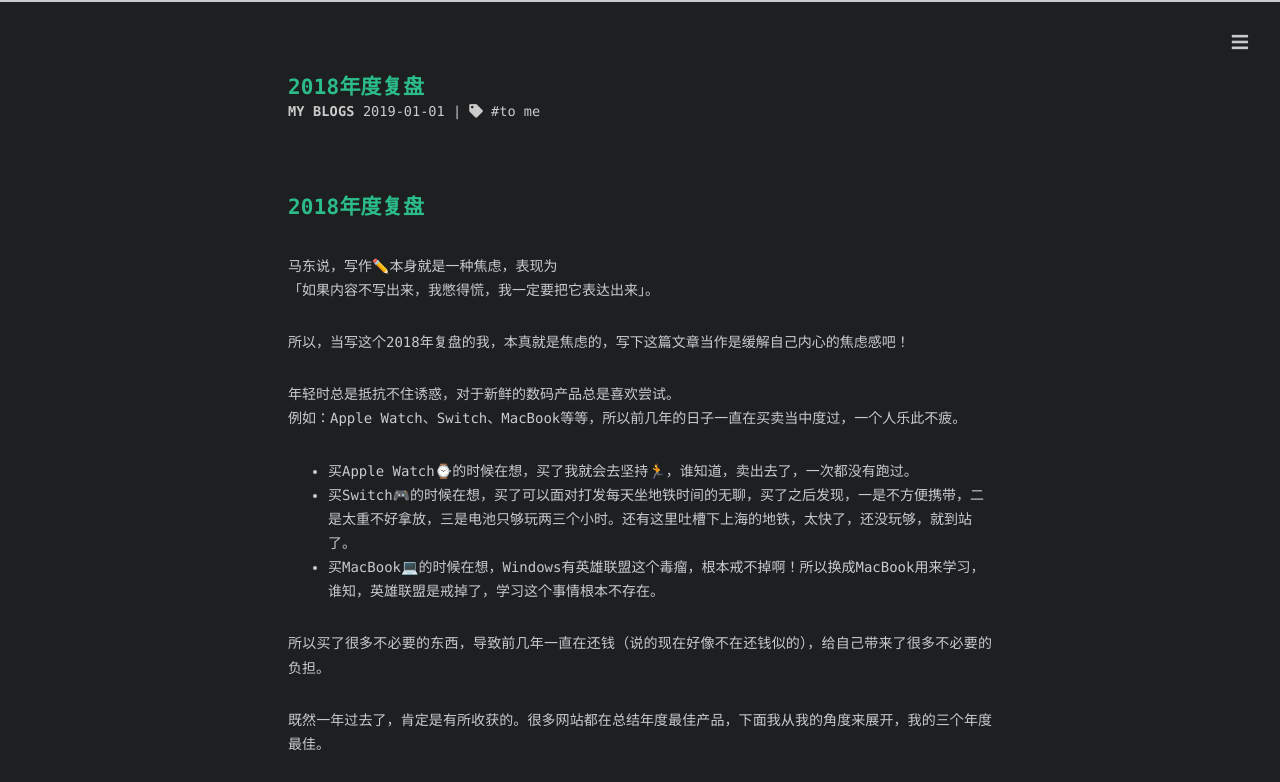
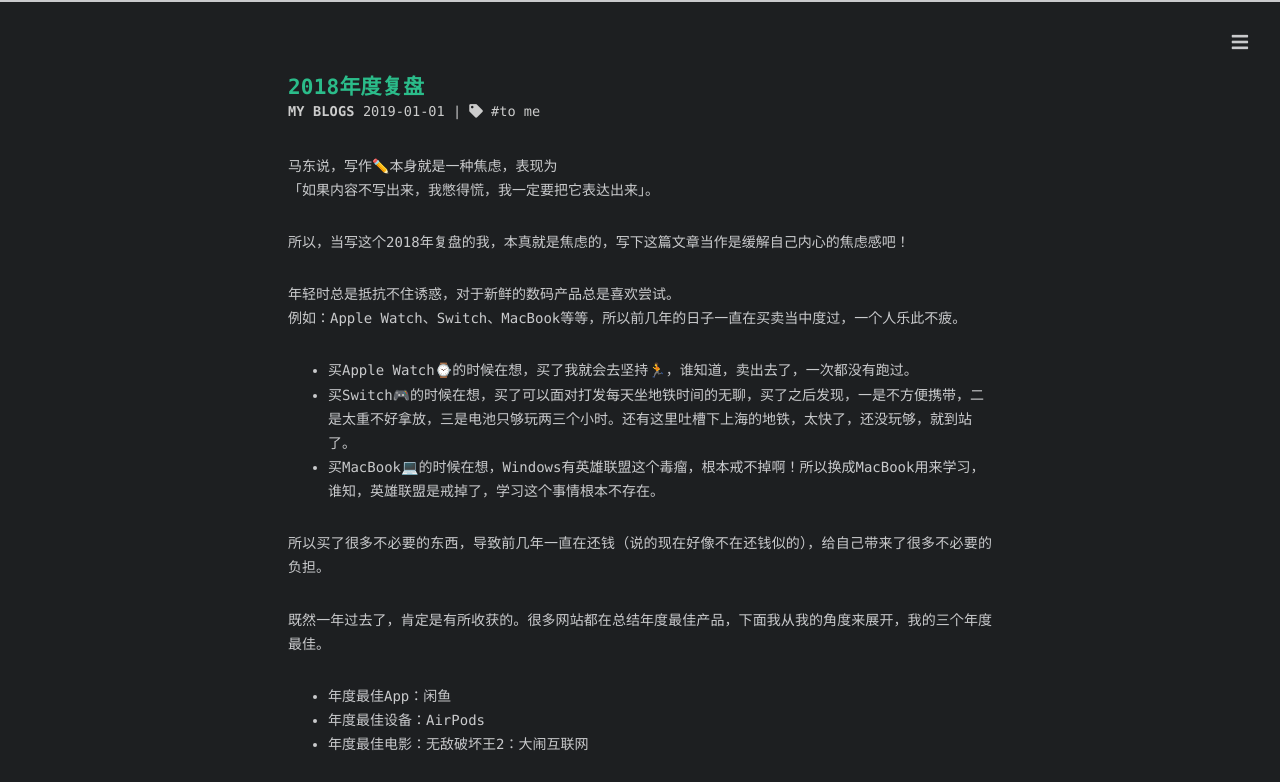
Before and after one commit to SongLiu0828/SongLiu0828.github.io, a plain HTML site: page 2019/01/01/2018年度复盘/index.html in a window 1280 px wide. Shown: the top 782 px of the page. Drawn offline with Linux system fonts and the light colour scheme; a web font is replaced by a local one.

Commit message:
Site updated: 2019-01-01 11:20:14

```diff
--- a/2019/01/01/2018年度复盘/index.html
+++ b/2019/01/01/2018年度复盘/index.html
@@ -6,21 +6,21 @@
     <meta http-equiv="X-UA-Compatible" content="IE=edge">
     <meta name="HandheldFriendly" content="True">
     <meta name="viewport" content="width=device-width, initial-scale=1, maximum-scale=1">
-    <meta name="description" content="2018年度复盘马东说，写作✏️本身就是一种焦虑，表现为「如果内容不写出来，我憋得慌，我一定要把它表达出来」。 所以，当写这个2018年复盘的我，本真就是焦虑的，写下这篇文章当作是缓解自己内心的焦虑感吧！ 年轻时总是抵抗不住诱惑，对于新鲜的数码产品总是喜欢尝试。例如：Apple Watch、Switch、MacBook等等，所以前几年的日子一直在买卖当中度过，一个人乐此不疲。  买Apple Wa">
+    <meta name="description" content="马东说，写作✏️本身就是一种焦虑，表现为「如果内容不写出来，我憋得慌，我一定要把它表达出来」。 所以，当写这个2018年复盘的我，本真就是焦虑的，写下这篇文章当作是缓解自己内心的焦虑感吧！ 年轻时总是抵抗不住诱惑，对于新鲜的数码产品总是喜欢尝试。例如：Apple Watch、Switch、MacBook等等，所以前几年的日子一直在买卖当中度过，一个人乐此不疲。  买Apple Watch⌚️的时候">
 <meta name="keywords" content="to me">
 <meta property="og:type" content="article">
 <meta property="og:title" content="2018年度复盘">
 <meta property="og:url" content="http://yoursite.com/2019/01/01/2018年度复盘/index.html">
 <meta property="og:site_name" content="My Blogs">
-<meta property="og:description" content="2018年度复盘马东说，写作✏️本身就是一种焦虑，表现为「如果内容不写出来，我憋得慌，我一定要把它表达出来」。 所以，当写这个2018年复盘的我，本真就是焦虑的，写下这篇文章当作是缓解自己内心的焦虑感吧！ 年轻时总是抵抗不住诱惑，对于新鲜的数码产品总是喜欢尝试。例如：Apple Watch、Switch、MacBook等等，所以前几年的日子一直在买卖当中度过，一个人乐此不疲。  买Apple Wa">
+<meta property="og:description" content="马东说，写作✏️本身就是一种焦虑，表现为「如果内容不写出来，我憋得慌，我一定要把它表达出来」。 所以，当写这个2018年复盘的我，本真就是焦虑的，写下这篇文章当作是缓解自己内心的焦虑感吧！ 年轻时总是抵抗不住诱惑，对于新鲜的数码产品总是喜欢尝试。例如：Apple Watch、Switch、MacBook等等，所以前几年的日子一直在买卖当中度过，一个人乐此不疲。  买Apple Watch⌚️的时候">
 <meta property="og:locale" content="chinese">
 <meta property="og:image" content="http://pkjye7vrn.bkt.clouddn.com/IMG_1078%202.jpg">
 <meta property="og:image" content="http://pkjye7vrn.bkt.clouddn.com/90AFA4B9-86C8-4427-AA8B-59E5E85EE57F.png">
 <meta property="og:image" content="http://pkjye7vrn.bkt.clouddn.com/cropped-2560-1600-968906.jpg">
-<meta property="og:updated_time" content="2019-01-01T03:15:49.595Z">
+<meta property="og:updated_time" content="2019-01-01T03:19:28.413Z">
 <meta name="twitter:card" content="summary">
 <meta name="twitter:title" content="2018年度复盘">
-<meta name="twitter:description" content="2018年度复盘马东说，写作✏️本身就是一种焦虑，表现为「如果内容不写出来，我憋得慌，我一定要把它表达出来」。 所以，当写这个2018年复盘的我，本真就是焦虑的，写下这篇文章当作是缓解自己内心的焦虑感吧！ 年轻时总是抵抗不住诱惑，对于新鲜的数码产品总是喜欢尝试。例如：Apple Watch、Switch、MacBook等等，所以前几年的日子一直在买卖当中度过，一个人乐此不疲。  买Apple Wa">
+<meta name="twitter:description" content="马东说，写作✏️本身就是一种焦虑，表现为「如果内容不写出来，我憋得慌，我一定要把它表达出来」。 所以，当写这个2018年复盘的我，本真就是焦虑的，写下这篇文章当作是缓解自己内心的焦虑感吧！ 年轻时总是抵抗不住诱惑，对于新鲜的数码产品总是喜欢尝试。例如：Apple Watch、Switch、MacBook等等，所以前几年的日子一直在买卖当中度过，一个人乐此不疲。  买Apple Watch⌚️的时候">
 <meta name="twitter:image" content="http://pkjye7vrn.bkt.clouddn.com/IMG_1078%202.jpg">
 
 
@@ -103,7 +103,7 @@
 
     </div>
     <div id="toc">
-      <ol class="toc"><li class="toc-item toc-level-1"><a class="toc-link" href="#2018年度复盘"><span class="toc-number">1.</span> <span class="toc-text">2018年度复盘</span></a><ol class="toc-child"><li class="toc-item toc-level-3"><a class="toc-link" href="#闲鱼"><span class="toc-number">1.0.1.</span> <span class="toc-text">闲鱼</span></a></li><li class="toc-item toc-level-3"><a class="toc-link" href="#AirPods"><span class="toc-number">1.0.2.</span> <span class="toc-text">AirPods</span></a></li><li class="toc-item toc-level-3"><a class="toc-link" href="#无敌破坏王"><span class="toc-number">1.0.3.</span> <span class="toc-text">无敌破坏王</span></a></li></ol></li></ol>
+      <ol class="toc"><li class="toc-item toc-level-3"><a class="toc-link" href="#闲鱼"><span class="toc-number">1.</span> <span class="toc-text">闲鱼</span></a></li><li class="toc-item toc-level-3"><a class="toc-link" href="#AirPods"><span class="toc-number">2.</span> <span class="toc-text">AirPods</span></a></li><li class="toc-item toc-level-3"><a class="toc-link" href="#无敌破坏王"><span class="toc-number">3.</span> <span class="toc-text">无敌破坏王</span></a></li></ol>
     </div>
   </span>
 </div>
@@ -144,7 +144,7 @@
 
 
   <div class="content" itemprop="articleBody">
-    <h1 id="2018年度复盘"><a href="#2018年度复盘" class="headerlink" title="2018年度复盘"></a>2018年度复盘</h1><p>马东说，写作✏️本身就是一种焦虑，表现为<br>「如果内容不写出来，我憋得慌，我一定要把它表达出来」。</p>
+    <p>马东说，写作✏️本身就是一种焦虑，表现为<br>「如果内容不写出来，我憋得慌，我一定要把它表达出来」。</p>
 <p>所以，当写这个2018年复盘的我，本真就是焦虑的，写下这篇文章当作是缓解自己内心的焦虑感吧！</p>
 <p>年轻时总是抵抗不住诱惑，对于新鲜的数码产品总是喜欢尝试。<br>例如：Apple Watch、Switch、MacBook等等，所以前几年的日子一直在买卖当中度过，一个人乐此不疲。</p>
 <ul>
@@ -214,7 +214,7 @@
     </div>
 
     <div id="toc-footer" style="display: none">
-      <ol class="toc"><li class="toc-item toc-level-1"><a class="toc-link" href="#2018年度复盘"><span class="toc-number">1.</span> <span class="toc-text">2018年度复盘</span></a><ol class="toc-child"><li class="toc-item toc-level-3"><a class="toc-link" href="#闲鱼"><span class="toc-number">1.0.1.</span> <span class="toc-text">闲鱼</span></a></li><li class="toc-item toc-level-3"><a class="toc-link" href="#AirPods"><span class="toc-number">1.0.2.</span> <span class="toc-text">AirPods</span></a></li><li class="toc-item toc-level-3"><a class="toc-link" href="#无敌破坏王"><span class="toc-number">1.0.3.</span> <span class="toc-text">无敌破坏王</span></a></li></ol></li></ol>
+      <ol class="toc"><li class="toc-item toc-level-3"><a class="toc-link" href="#闲鱼"><span class="toc-number">1.</span> <span class="toc-text">闲鱼</span></a></li><li class="toc-item toc-level-3"><a class="toc-link" href="#AirPods"><span class="toc-number">2.</span> <span class="toc-text">AirPods</span></a></li><li class="toc-item toc-level-3"><a class="toc-link" href="#无敌破坏王"><span class="toc-number">3.</span> <span class="toc-text">无敌破坏王</span></a></li></ol>
     </div>
 
     <div id="share-footer" style="display: none">
```
